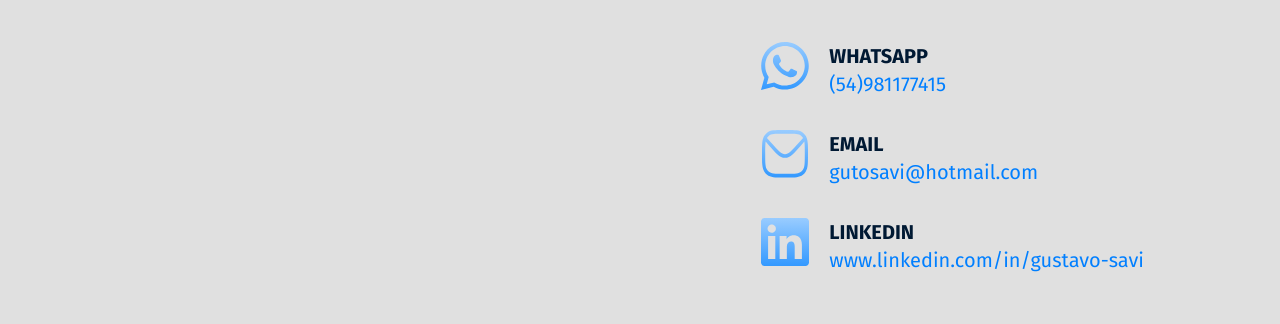
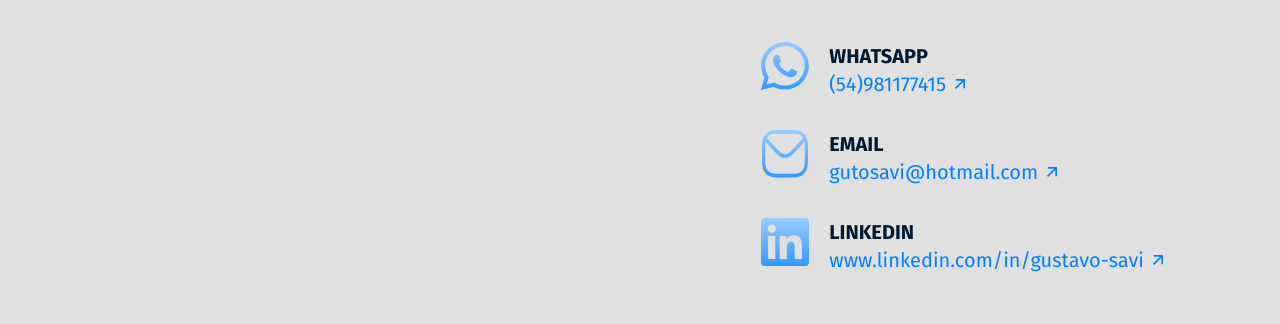
Before and after one commit to gutosavi/gustavo-portfolio, a React (Vite) app: page / in a window 1280 px wide. Shown: the part 4366-4690 px from the top of the page. Built offline with nearby package versions, Linux system fonts and the light colour scheme.

Commit message:
feat: adiciona arrows aos links

```diff
--- a/src/components/ContactIcon.tsx
+++ b/src/components/ContactIcon.tsx
@@ -1,6 +1,7 @@
 import React from 'react'
 import { motion } from 'framer-motion'
 import { cardAnimation } from '../animations/animations';
+import { RiArrowRightUpLine } from 'react-icons/ri';
 
 type ContactIconProp = {
   name: string;
@@ -35,9 +36,9 @@ const ContactIcon = ({ name, contact, icon, href, delay = 0 }: ContactIconProp)
             group
             flex
             items-center
-            gap-4
+            gap-1
           "
-          >{contact}
+          >{contact}<RiArrowRightUpLine />
           </motion.a>
         </p>
       </div>
```
